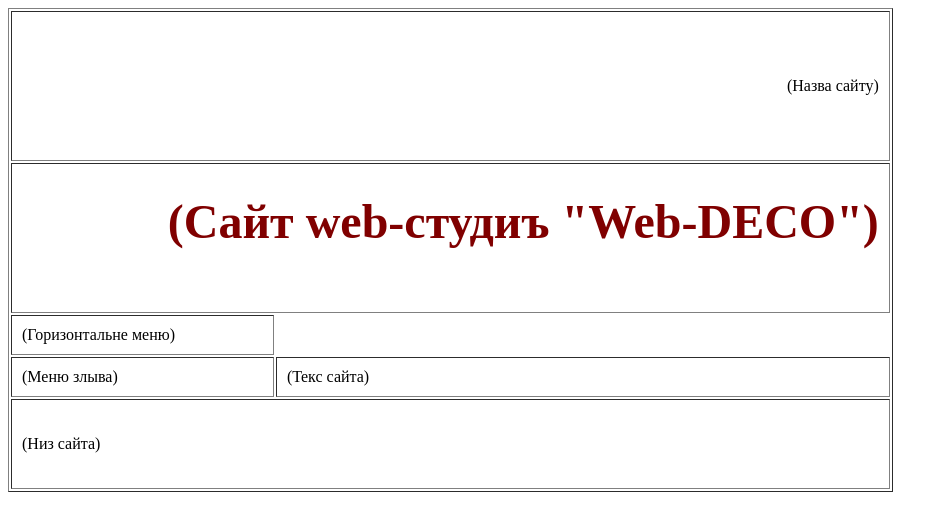
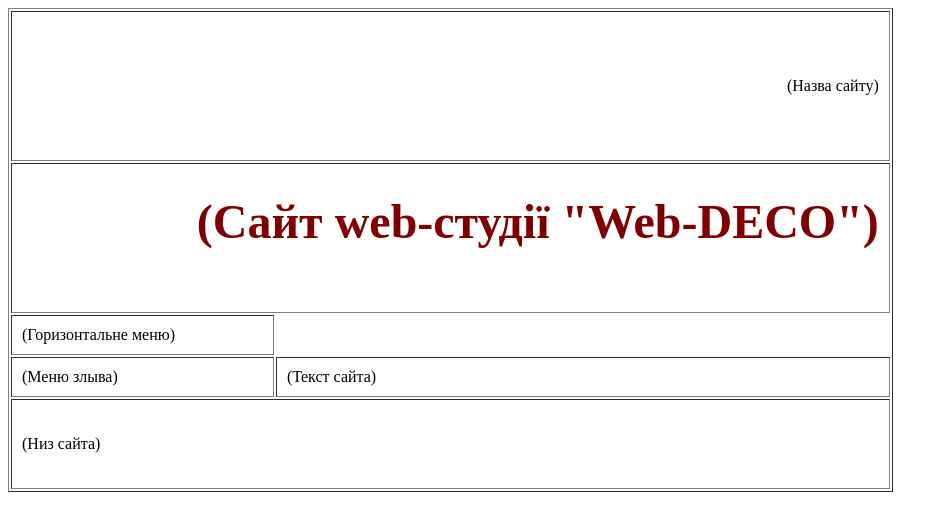
Before and after one commit to Yarikkiik/Yarikkiik.Github.io, a plain HTML site: page index.html in a window 1280 px wide. Shown: the whole page, without its empty margins (0-948 px from the left). Drawn offline with Linux system fonts and the light colour scheme.

Commit message:
Update index.html

```diff
--- a/index.html
+++ b/index.html
@@ -1,7 +1,7 @@
 <HTML>
    <HEAD>
      <meta charset='utf-8'>
-	 <title>Сайт web-студиъ "Web-DECO"</title>
+	 <title>Сайт web-студії "Web-DECO"</title>
 	</HEAD>
     <BODY background="image/bg.jpg">
 
@@ -9,13 +9,13 @@
 	     <tr>
 		     <td colspan="2" height="150" align="right" hspace="5">(Назва сайту)</tr><tr>
 		     <td colspan="2" height="150" align="right" hspace="5">
-			 <font size="5" color="Maroon"><h1>(Сайт web-студиъ "Web-DECO")</h1></font>
+			 <font size="5" color="Maroon"><h1>(Сайт web-студії "Web-DECO")</h1></font>
 			 </tr><tr>
 			 <td cplspan="2">(Горизонтальне меню)</td>
 		</tr>
         <tr>
             <td width="30%" valign="top">(Меню злыва)</td>
-            <td width="70%">(Teкс сайта)</td>
+            <td width="70%">(Teкст сайта)</td>
         </tr>
         <tr>
             <td colspan="2" valign="middle" height="90">(Низ сайта)</td>
```
